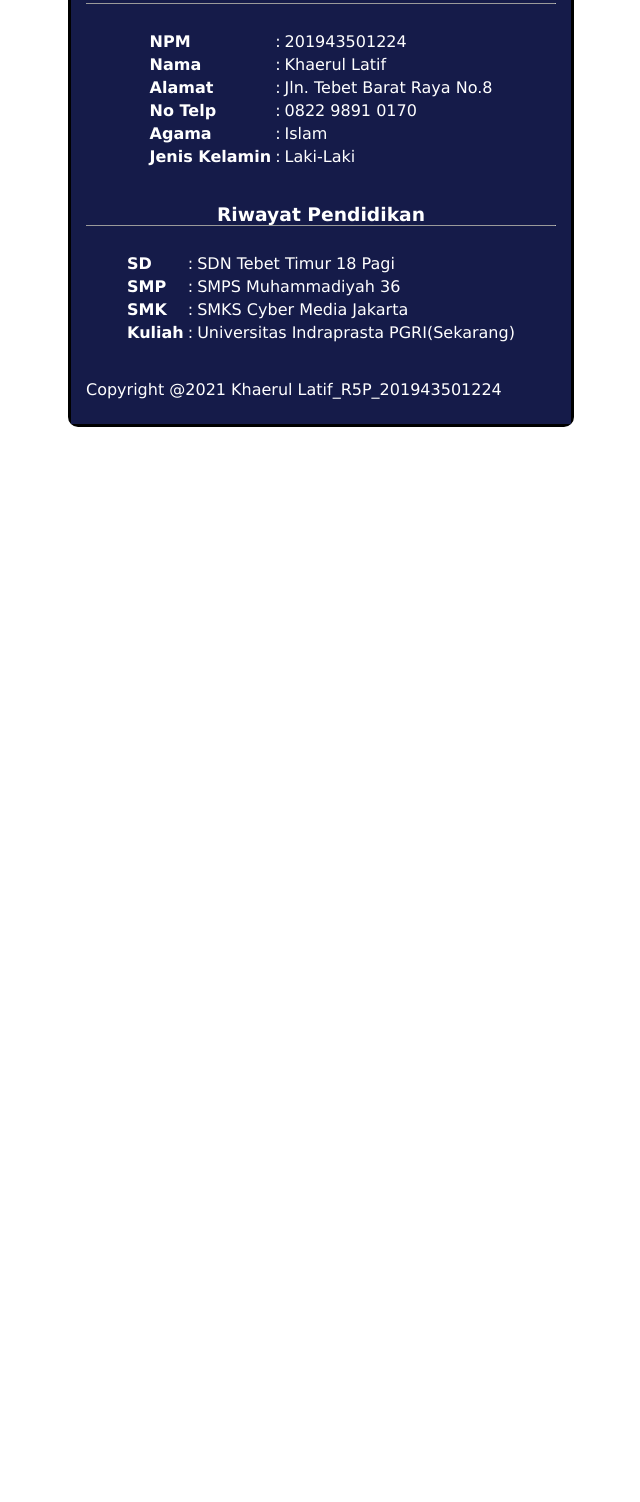
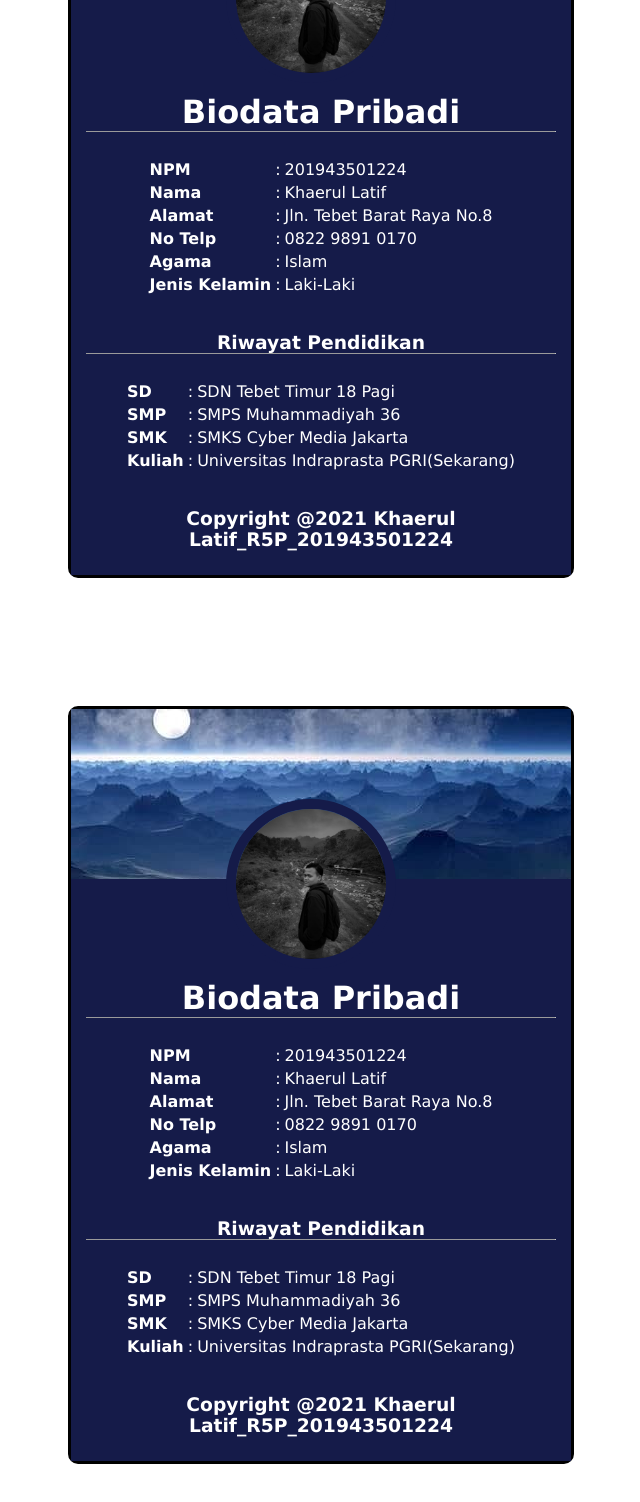
Before and after one commit to Khaerul-Latif-201943501224/MyBiodata, a plain HTML site: page index.html in a window 1280 px wide. Shown: the part 308-1810 px from the top of the page, without its empty margins (319-959 px from the left). Before the commit the page ends 800 px from the top, so only its background shows below. Drawn offline with Linux system fonts and the light colour scheme.

Commit message:
Update index.html

```diff
--- a/index.html
+++ b/index.html
@@ -9,11 +9,19 @@
     <style>
         * {
             font-family: Verdana, Arial, Helvetica, sans-serif;
-            color:white;
+            color: white;
             margin: 0 auto;
             padding: 0 auto;
 
         }
+
+        .biodata {
+            margin: 10%;
+            display: flex;
+            align-items: center;
+            justify-content: center;
+        }
+
         .card {
             margin: auto;
             align-items: center;
@@ -45,30 +53,38 @@
             border-radius: 50%;
             align-content: center;
             display: inline-block;
-            border: 10px solid  #151B49;
-            margin-top:100px;
+            border: 10px solid #151B49;
+            margin-top: 90px;
             margin-left: 31%;
         }
+
         table {
             margin-top: 25px;
             padding-bottom: 35px;
         }
-        h1, span, h3 {
+
+        h1,
+        span,
+        h3 {
             font-weight: bold;
             text-align: center;
+            align-items: center;
         }
-
     </style>
 </head>
 
 <body>
+        <div class="biodata">
         <div class="card">
             <div class="bg-top">
-            <img align="center" class="pp"src="pp.jpeg" alt="Photo Profil">
+                <img class="pp" src="pp.jpeg" alt="Photo Profil">
 
             </div>
             <div class="bg-bottom">
-            <h1>Biodata Pribadi<hr align=”center” size=“2”> </hr> </h1>
+                <h1>Biodata Pribadi
+                    <hr size=“3”>
+                    </hr>
+                </h1>
 
                 <table>
                     <tr>
@@ -102,7 +118,12 @@
                         <td>Laki-Laki</td>
                     </tr>
                 </table>
-            <center><h3>Riwayat Pendidikan<hr align=”center” size=“1”> </hr> </h3></center>
+
+                    <h3>Riwayat Pendidikan
+                        <hr size=“1”>
+                        </hr>
+                    </h3>
+
 
                 <table>
                     <tr>
@@ -126,9 +147,164 @@
                         <td>Universitas Indraprasta PGRI(Sekarang)</td>
                     </tr>
                 </table>
-            <p>Copyright @2021 Khaerul Latif_R5P_201943501224</p>
+                <h3>Copyright @2021 Khaerul Latif_R5P_201943501224</h2>
             </div>
+        </div>
+    </div>
+</body>
 
+</html><!DOCTYPE html>
+<html lang="en">
+
+<head>
+    <meta charset="UTF-8">
+    <meta http-equiv="X-UA-Compatible" content="IE=edge">
+    <meta name="viewport" content="width=device-width, initial-scale=1.0">
+    <title>Document</title>
+    <style>
+        * {
+            font-family: Verdana, Arial, Helvetica, sans-serif;
+            color: white;
+            margin: 0 auto;
+            padding: 0 auto;
+
+        }
+
+        .biodata {
+            margin: 10%;
+            display: flex;
+            align-items: center;
+            justify-content: center;
+        }
+
+        .card {
+            margin: auto;
+            align-items: center;
+            border: 3px solid black;
+            border-radius: 10px;
+            width: 500px;
+            height: auto;
+        }
+
+        .bg-top {
+            background-image: url(bg.jpg);
+            height: 170px;
+            width: 500px;
+            margin: auto;
+        }
+
+        .bg-bottom {
+            background-color: #151B49;
+            height: 75%;
+            padding-left: 3%;
+            padding-right: 3%;
+            padding-top: 20%;
+            padding-bottom: 5%;
+        }
+
+        .pp {
+            height: 150px;
+            width: 150px;
+            border-radius: 50%;
+            align-content: center;
+            display: inline-block;
+            border: 10px solid #151B49;
+            margin-top: 90px;
+            margin-left: 31%;
+        }
+
+        table {
+            margin-top: 25px;
+            padding-bottom: 35px;
+        }
+
+        h1,
+        span,
+        h3 {
+            font-weight: bold;
+            text-align: center;
+            align-items: center;
+        }
+    </style>
+</head>
+
+<body>
+        <div class="biodata">
+        <div class="card">
+            <div class="bg-top">
+                <img class="pp" src="pp.jpeg" alt="Photo Profil">
+
+            </div>
+            <div class="bg-bottom">
+                <h1>Biodata Pribadi
+                    <hr size=“3”>
+                    </hr>
+                </h1>
+
+                <table>
+                    <tr>
+                        <td><span>NPM</span></td>
+                        <td>:</td>
+                        <td>201943501224</td>
+                    </tr>
+                    <tr>
+                        <td><span>Nama</span></td>
+                        <td>:</td>
+                        <td>Khaerul Latif</td>
+                    </tr>
+                    <tr>
+                        <td><span>Alamat</span></td>
+                        <td>:</td>
+                        <td>Jln. Tebet Barat Raya No.8</td>
+                    </tr>
+                    <tr>
+                        <td><span>No Telp</span></td>
+                        <td>:</td>
+                        <td>0822 9891 0170</td>
+                    </tr>
+                    <tr>
+                        <td><span>Agama</span></td>
+                        <td>:</td>
+                        <td>Islam</td>
+                    </tr>
+                    <tr>
+                        <td><span>Jenis Kelamin</span></td>
+                        <td>:</td>
+                        <td>Laki-Laki</td>
+                    </tr>
+                </table>
+
+                    <h3>Riwayat Pendidikan
+                        <hr size=“1”>
+                        </hr>
+                    </h3>
+
+
+                <table>
+                    <tr>
+                        <td><span>SD</span></td>
+                        <td>:</td>
+                        <td>SDN Tebet Timur 18 Pagi</td>
+                    </tr>
+                    <tr>
+                        <td><span>SMP</span></td>
+                        <td>:</td>
+                        <td>SMPS Muhammadiyah 36</td>
+                    </tr>
+                    <tr>
+                        <td><span>SMK</span></td>
+                        <td>:</td>
+                        <td>SMKS Cyber Media Jakarta</td>
+                    </tr>
+                    <tr>
+                        <td><span>Kuliah</span></td>
+                        <td>:</td>
+                        <td>Universitas Indraprasta PGRI(Sekarang)</td>
+                    </tr>
+                </table>
+                <h3>Copyright @2021 Khaerul Latif_R5P_201943501224</h2>
+            </div>
+        </div>
     </div>
 </body>
 
```
Lines whose indentation alone changed are shown as unchanged.
